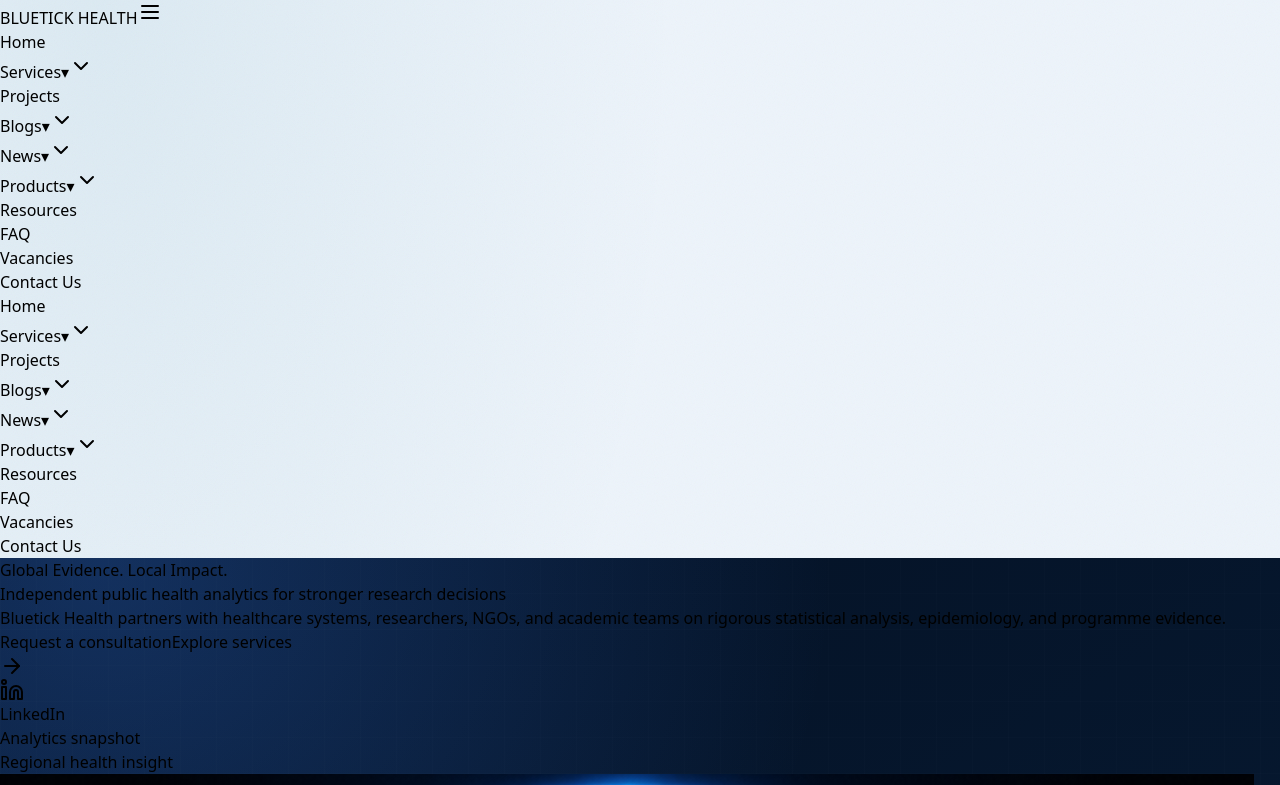
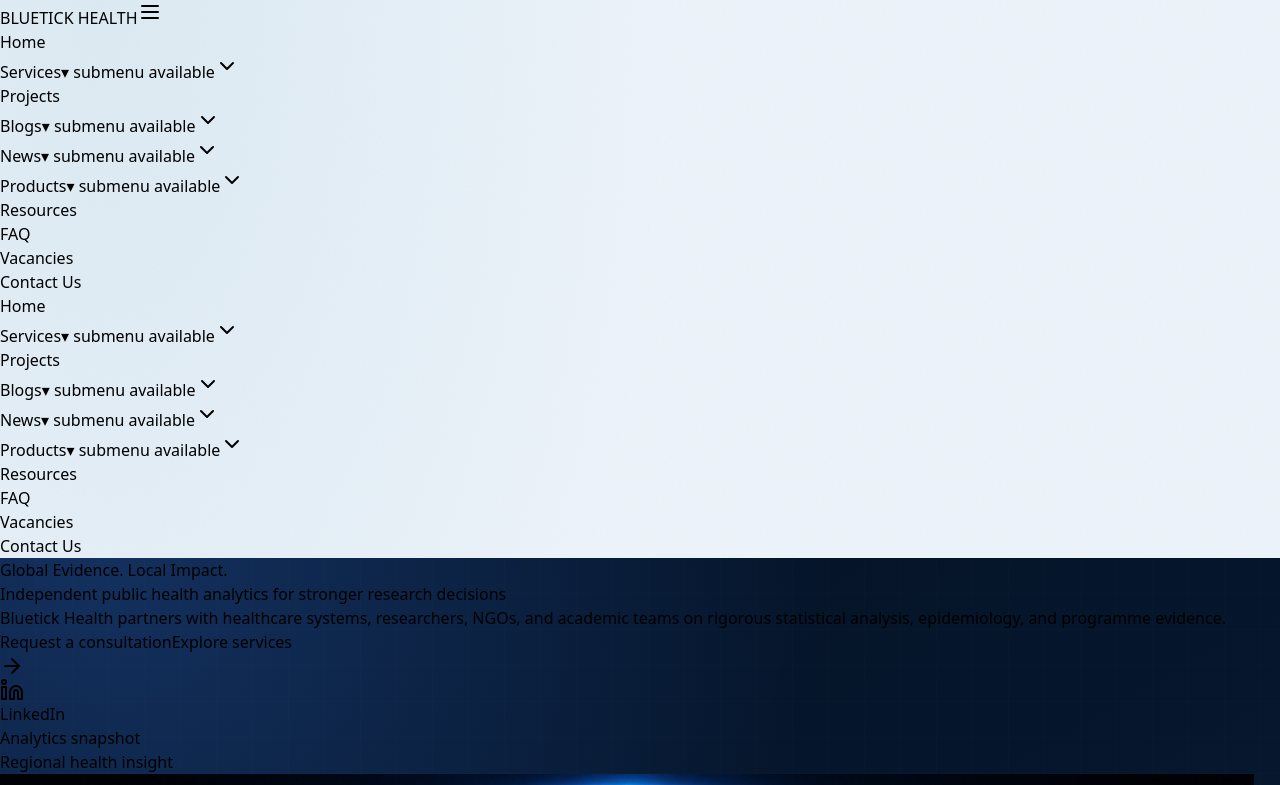
Before and after one commit to MTHermann/Bluetick-Health-public-health-consulting-website, a React (Vite) app: page / in a window 1280 px wide. Shown: the top 785 px of the page. Built offline with nearby package versions, Linux system fonts and the light colour scheme; the HTML template or start-up script is replaced by a standard one.

Commit message:
Improve submenu label accessibility
Co-authored-by: MTHermann <158726671+MTHermann@users.noreply.github.com>

```diff
--- a/src/pages/ConsultingWebsite.jsx
+++ b/src/pages/ConsultingWebsite.jsx
@@ -334,6 +334,7 @@ function SiteHeader({ pathname }) {
                     <span className="inline-flex items-center gap-1.5">
                       {label}
                       {dropdownItems ? <span aria-hidden="true" className="text-xs leading-none">▾</span> : null}
+                      {dropdownItems ? <span className="sr-only"> submenu available</span> : null}
                     </span>
                   </a>
                   {dropdownItems ? (
@@ -411,6 +412,7 @@ function SiteHeader({ pathname }) {
                     <span className="inline-flex items-center gap-1.5">
                       {label}
                       {dropdownItems ? <span aria-hidden="true" className="text-xs leading-none">▾</span> : null}
+                      {dropdownItems ? <span className="sr-only"> submenu available</span> : null}
                     </span>
                   </a>
                   {dropdownItems ? (
```
